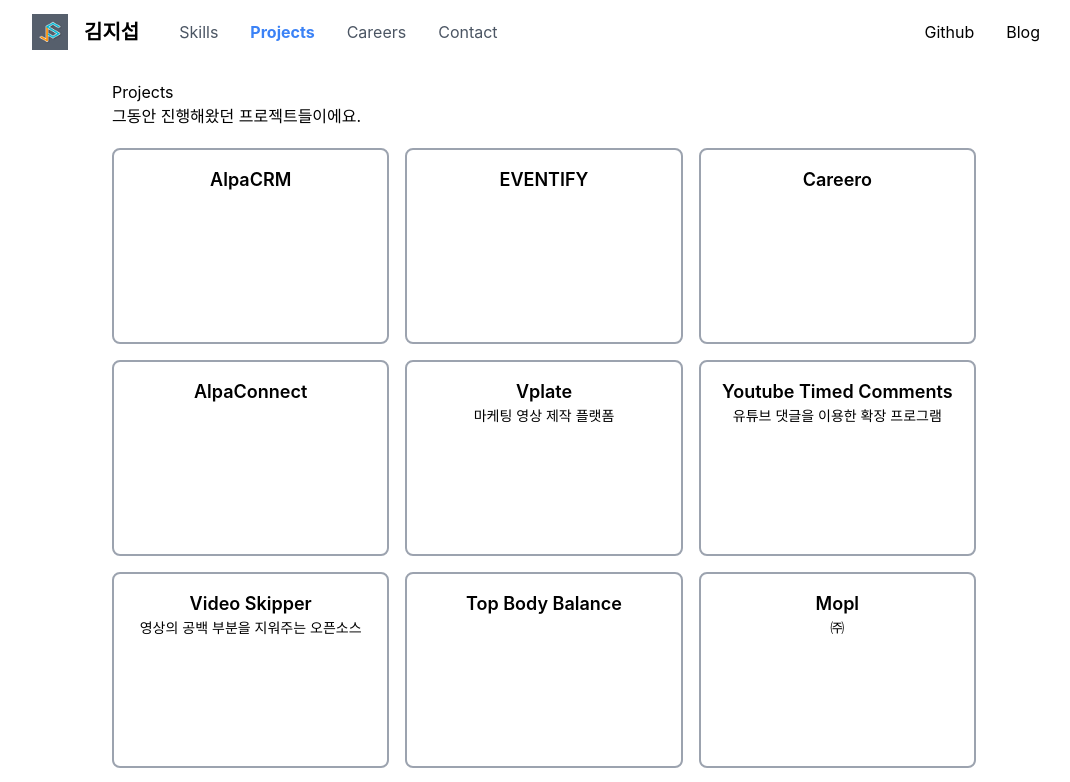
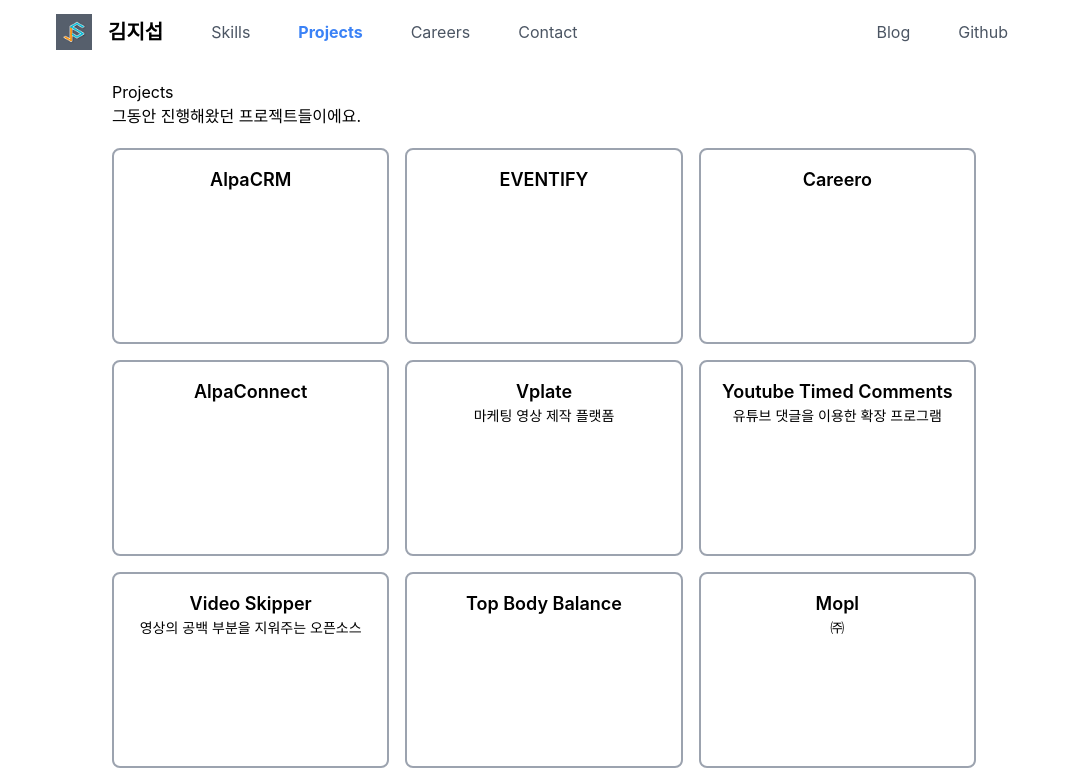
Before and after one commit to kimjisub/kimjisub, a React (Create React App) app: page /projects in a window 1280 px wide. Shown: the top 782 px of the page, without its empty margins (96-1166 px from the left). Built offline with nearby package versions, Linux system fonts and the light colour scheme.

Commit message:
feat: TopBar

```diff
--- a/src/components/TopBar.tsx
+++ b/src/components/TopBar.tsx
@@ -1,4 +1,4 @@
-import React from 'react';
+import React, { useState } from 'react';
 import { Link, useLocation } from 'react-router-dom';
 
 interface Section {
@@ -7,39 +7,73 @@
   path: string;
 }
 
-const sections: Section[] = [
+const sections: (Section | null)[] = [
   { id: 'skills', title: 'Skills', path: '/skills' },
   { id: 'projects', title: 'Projects', path: '/projects' },
   { id: 'careers', title: 'Careers', path: '/careers' },
   { id: 'contact', title: 'Contact', path: '/contact' },
+  null,
+  { id: 'blog', title: 'Blog', path: 'https://blog.jisub.kim' },
+  { id: 'github', title: 'Github', path: 'https://github.com/kimjisub' },
 ];
+
+const blur = 'bg-white bg-opacity-60 backdrop-filter backdrop-blur-lg';
 
 const TopBar: React.FC = () => {
   const location = useLocation();
+  const [isMenuOpen, setIsMenuOpen] = useState(false);
 
   return (
-    <nav className="fixed top-0 left-0 w-full bg-white h-16 z-10 bg-opacity-60 backdrop-filter backdrop-blur-lg">
-      <div className="max-w-5xl mx-auto flex justify-between items-center h-full">
-        <div className="flex items-center">
+    <nav className={`fixed top-0 left-0 w-full h-16 md:h-16 z-10  ${blur}`}>
+      <div
+        className={`h-16 max-w-5xl mx-auto px-6 flex justify-between items-center `}>
+        <div className="flex items-center w-auto flex-grow justify-between">
           <Link to="/" className="text-xl font-bold mr-6 flex items-center">
             <img src="/logo192.png" alt="logo" width={36} className="mr-4" />
             김지섭
           </Link>
-          <ul className="flex items-center">
-            {sections.map(section => (
+
+          {/* 햄버거 메뉴 버튼 (모바일) */}
+          <button
+            onClick={() => setIsMenuOpen(!isMenuOpen)}
+            className="text-xl md:hidden ">
+            메뉴 {/* 아이콘 또는 텍스트로 표현 */}
+          </button>
+
+          {/* 네비게이션 링크 (데스크탑 & 모바일) */}
+          <ul
+            className={[
+              `absolute md:relative md:flex`,
+              `top-16 md:top-0`,
+              `bg-white md:bg-transparent`,
+              `w-screen md:w-auto `,
+              `left-0  md:flex`,
+              `md:w-auto md:flex-grow`,
+              `transition-transform ${
+                isMenuOpen ? '' : '-translate-x-full opacity-0 md:opacity-100'
+              } md:translate-x-0`,
+            ].join(' ')}>
+            {sections.map(section =>
+              section ? (
                 <li
                   key={section.id}
-                className={`px-4 py-2 cursor-pointer ${
+                  className={`text-center md:text-left px-6 py-3 md:py-0 border-b md:border-none ${
                     location.pathname === section.path
                       ? 'text-blue-500 font-bold'
                       : 'text-gray-600'
                   }`}>
-                <Link to={section.path}>{section.title}</Link>
+                  <Link to={section.path} onClick={() => setIsMenuOpen(false)}>
+                    {section.title}
+                  </Link>
                 </li>
-            ))}
+              ) : (
+                <li className="md:flex-grow" />
+              ),
+            )}
           </ul>
         </div>
-        <ul className="flex items-center">
+        {/*
+        <ul className="hidden md:flex items-center">
           <li className="px-4">
             <a href="https://github.com/kimjisub" target="_" rel="noreferrer">
               Github
@@ -50,15 +84,7 @@
               Blog
             </a>
           </li>
-          {/* <Web
-            className="cursor-pointer mx-2"
-            onClick={() => (window.location.href = 'https://blog.example.com')}
-          />
-          <GitHub
-            className="cursor-pointer mx-2"
-            onClick={() => (window.location.href = 'https://github.com')}
-          /> */}
-        </ul>
+        </ul> */}
       </div>
     </nav>
   );
--- a/src/pages/Projects/index.tsx
+++ b/src/pages/Projects/index.tsx
@@ -2,7 +2,7 @@
 
 import projects from '../../data/projects.json';
 
-export default function ProjectsSection() {
+export default function ProjectsPage() {
   const [selected, setSelected] = useState(null);
   return (
     <div className="mx-auto p-20 max-w-5xl">
```
Also changed, not shown: src/pages/Skills/index.tsx (+25 -9 lines). Lines whose indentation alone changed are shown as unchanged.
